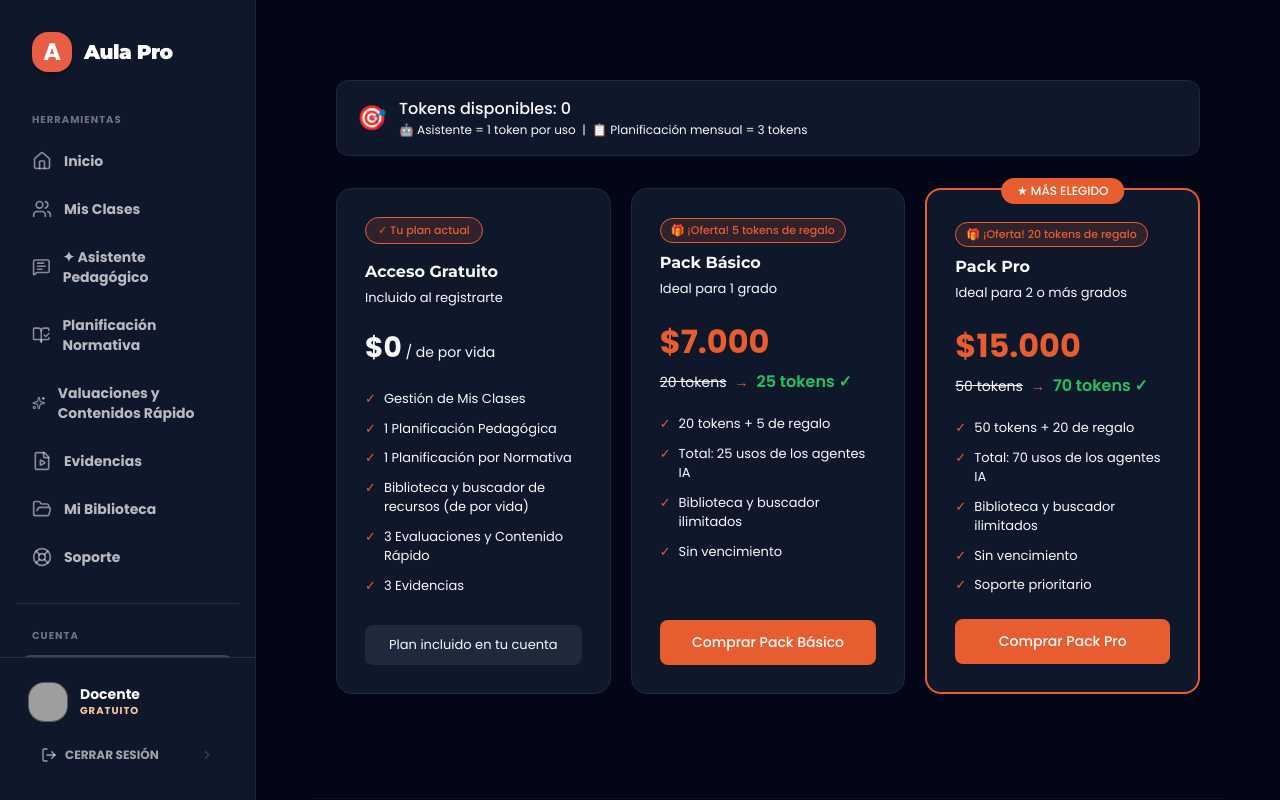
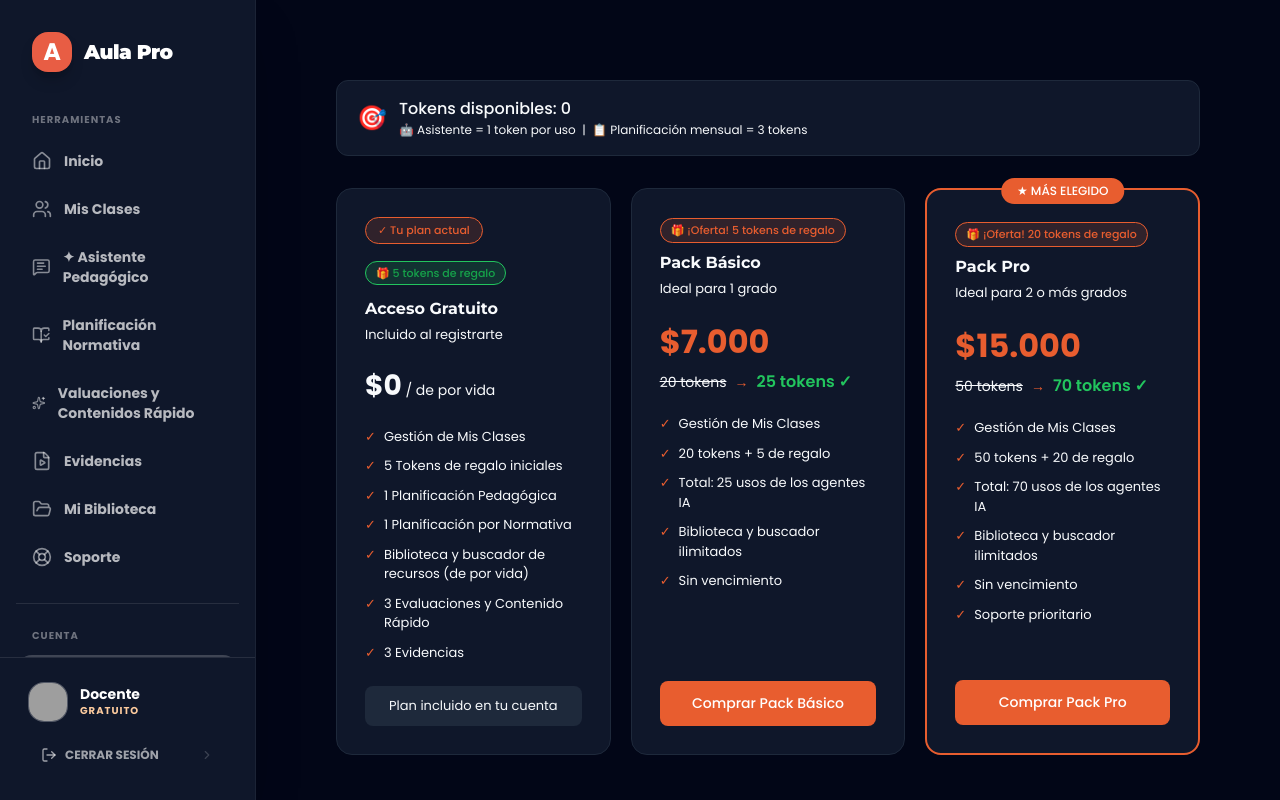
Before and after one commit to arielwin85-dotcom/aula-tranquila, a Next.js app: page /precios in a window 1280 px wide. Shown: the top 800 px of the page. Built offline with nearby package versions, Linux system fonts and the light colour scheme; no server answers; grey boxes are pictures that could not be loaded.

Commit message:
style: Plan gratuito con 5 tokens regalo y beneficio gestión de clases en packs

```diff
--- a/src/app/precios/page.tsx
+++ b/src/app/precios/page.tsx
@@ -156,6 +156,24 @@ function PreciosContent() {
               ✓ Tu plan actual
             </div>
 
+            {/* Badge de regalo */}
+            <div style={{
+              display: 'inline-flex',
+              alignItems: 'center',
+              gap: '6px',
+              background: 'rgba(34, 197, 94, 0.15)',
+              border: '1px solid #22c55e',
+              borderRadius: '20px',
+              padding: '3px 10px',
+              fontSize: '11px',
+              color: '#16a34a',
+              fontWeight: 500,
+              marginBottom: '12px',
+              width: 'fit-content'
+            }}>
+              🎁 5 tokens de regalo
+            </div>
+
             <h3 style={{ margin: '0 0 4px', color: 'var(--color-text-primary)' }}>
               Acceso Gratuito
             </h3>
@@ -189,6 +207,7 @@ function PreciosContent() {
             }}>
               {[
                 'Gestión de Mis Clases',
+                '5 Tokens de regalo iniciales',
                 '1 Planificación Pedagógica',
                 '1 Planificación por Normativa',
                 'Biblioteca y buscador de recursos (de por vida)',
@@ -300,6 +319,7 @@ function PreciosContent() {
               listStyle: 'none', padding: 0, margin: '0 0 24px', display: 'flex', flexDirection: 'column', gap: '10px'
             }}>
               {[
+                'Gestión de Mis Clases',
                 '20 tokens + 5 de regalo',
                 'Total: 25 usos de los agentes IA',
                 'Biblioteca y buscador ilimitados',
@@ -412,6 +432,7 @@ function PreciosContent() {
               listStyle: 'none', padding: 0, margin: '0 0 24px', display: 'flex', flexDirection: 'column', gap: '10px'
             }}>
               {[
+                'Gestión de Mis Clases',
                 '50 tokens + 20 de regalo',
                 'Total: 70 usos de los agentes IA',
                 'Biblioteca y buscador ilimitados',
```
